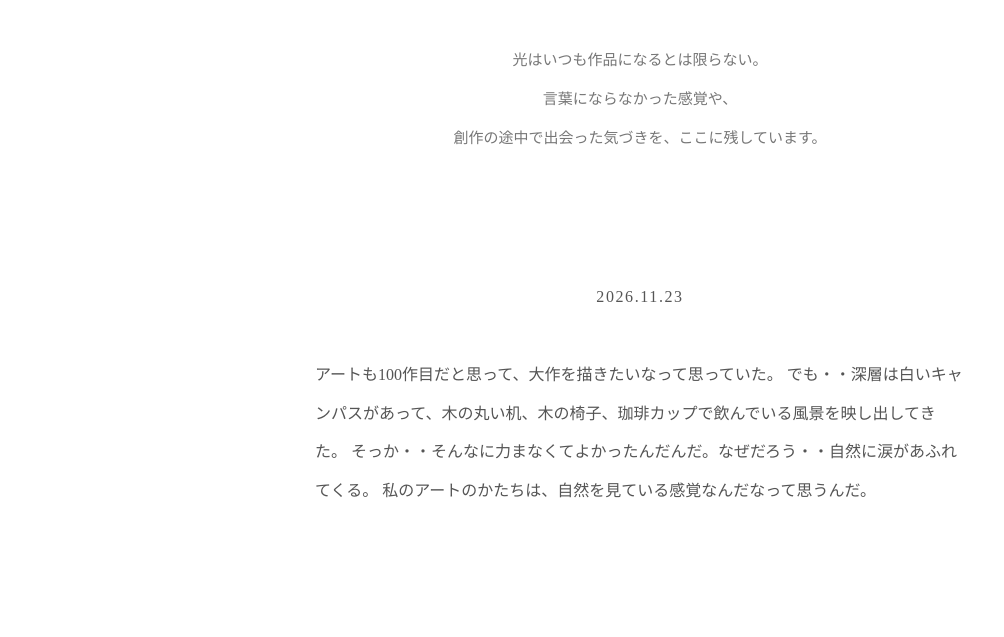
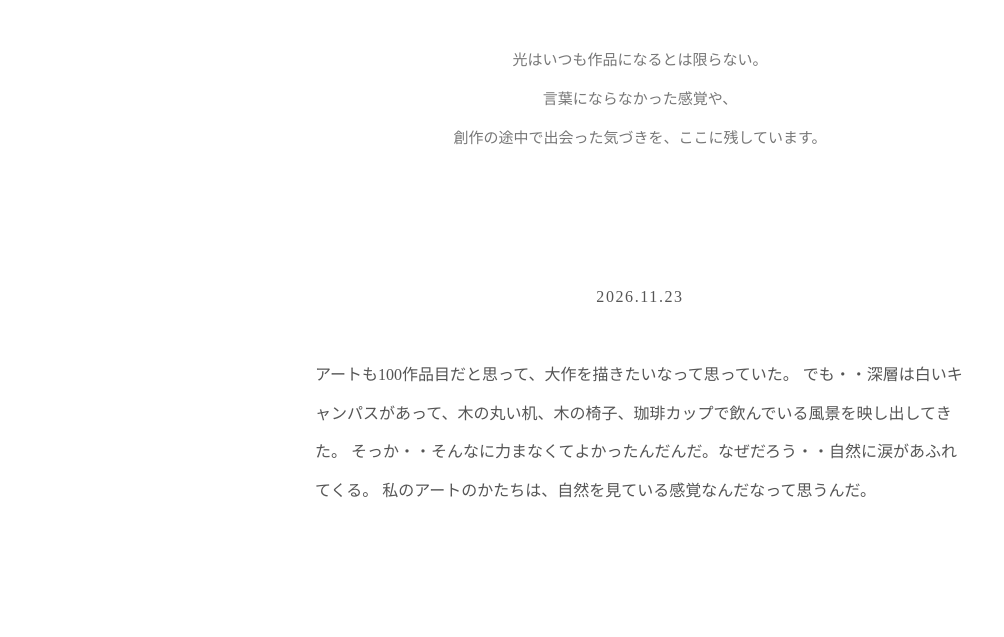
Before and after one commit to creenaMasami/criena-site, a plain HTML site: page yohaku.html in a window 1280 px wide. Shown: the part 163-800 px from the top of the page, without its empty margins (0-1004 px from the left). Drawn offline with Linux system fonts and the light colour scheme.

```diff
--- a/yohaku.html
+++ b/yohaku.html
@@ -29,7 +29,7 @@
         <p class="yohaku-date">2026.11.23</p>
 
         <p>
-            アートも100作目だと思って、大作を描きたいなって思っていた。
+            アートも100作品目だと思って、大作を描きたいなって思っていた。
 
             でも・・深層は白いキャンパスがあって、木の丸い机、木の椅子、珈琲カップで飲んでいる風景を映し出してきた。
 
```
